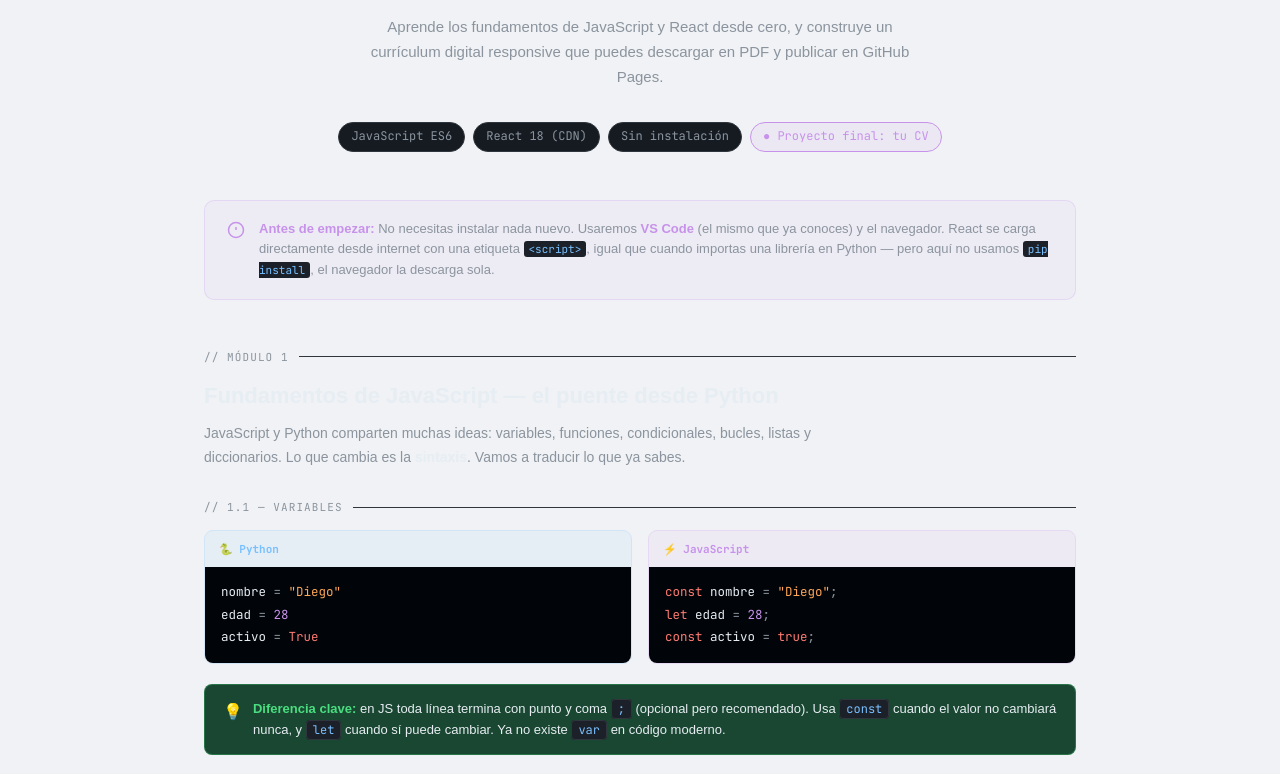
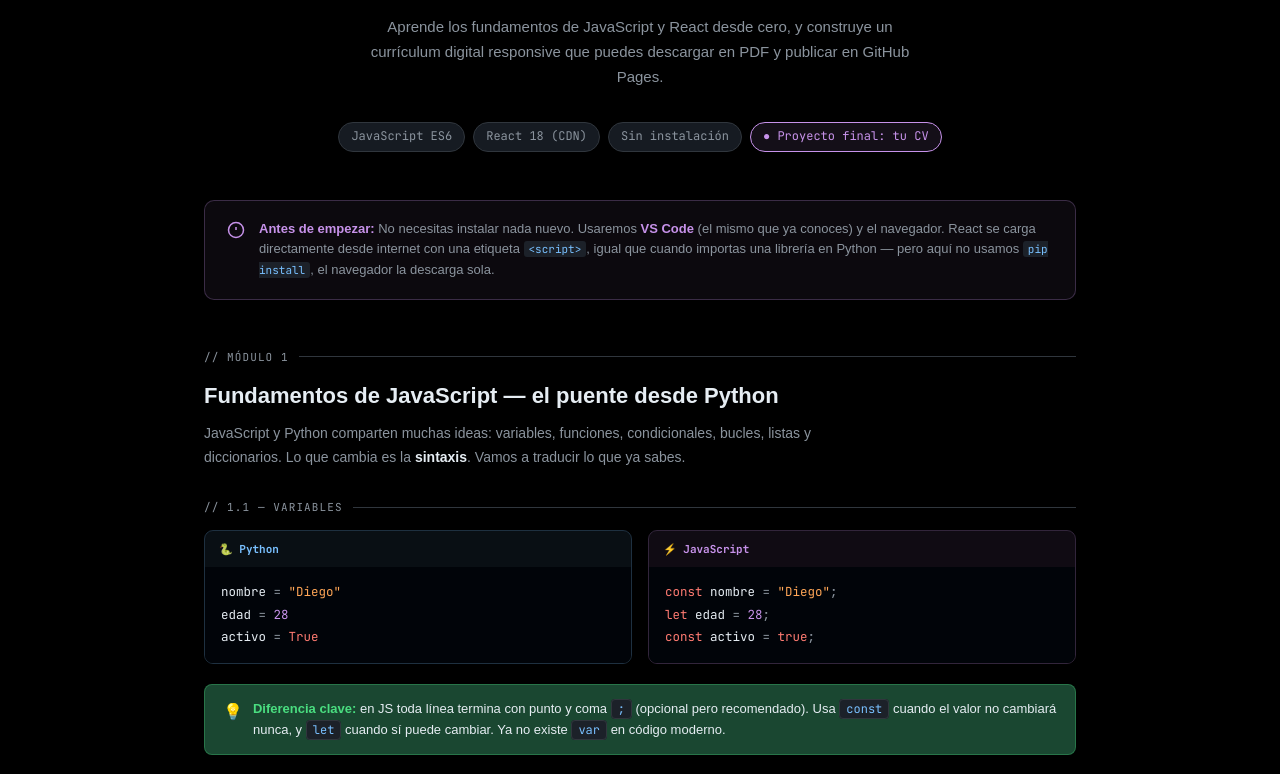
Before and after one commit to DBetancourtA/EDD, a plain HTML site: page clase-extra-cv-react.html in a window 1280 px wide. Shown: the part 340-1114 px from the top of the page. Drawn offline with nearby package versions, Linux system fonts and the light colour scheme; a script that the page names is missing.

Commit message:
Update clase-extra-cv-react.html

```diff
--- a/clase-extra-cv-react.html
+++ b/clase-extra-cv-react.html
@@ -120,7 +120,7 @@ nav{position:sticky;top:0;z-index:100;background:rgba(13,17,23,.9);backdrop-filt
 .warnbox-text strong{color:var(--orange)}
 </style>
 </head>
-<body style="background: back !important">
+<body style="background: black !important">
 
 <!-- NAV -->
 <nav>
```
